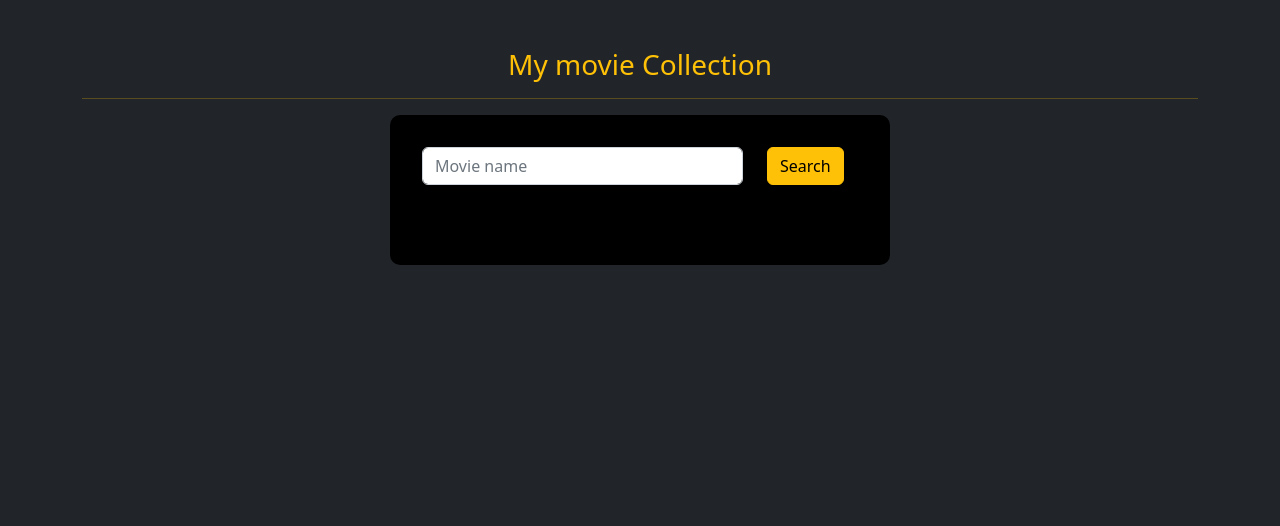
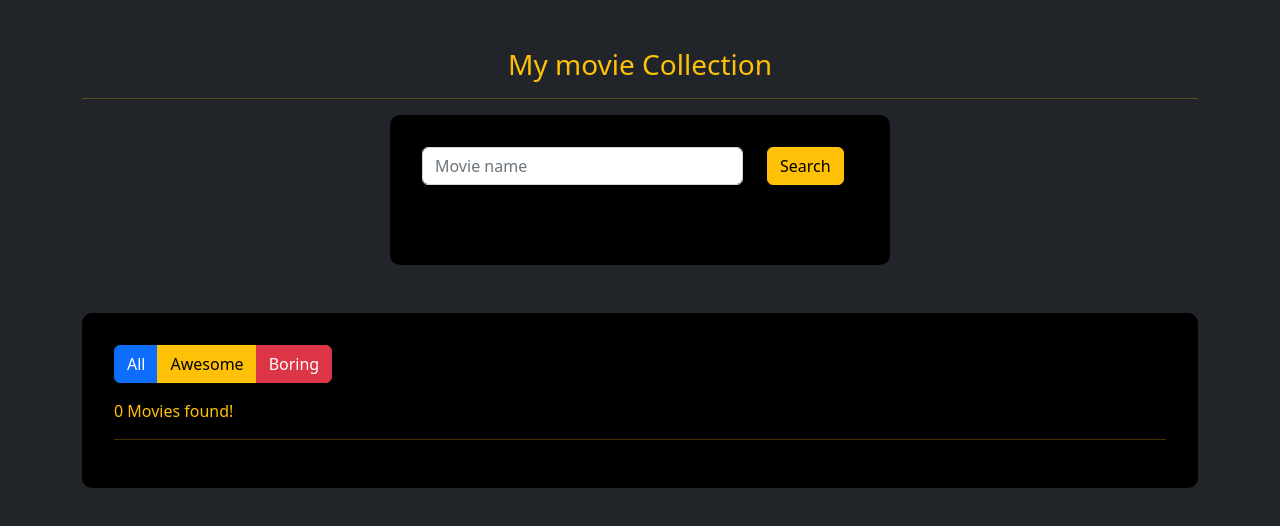
Before and after one commit to get-aakash/movie-api2, a React (Create React App) app: page / in a window 1280 px wide. Shown: the top 526 px of the page. Built offline with nearby package versions, Linux system fonts and the light colour scheme.

Commit message:
adding category of movies

```diff
--- a/src/App.css
+++ b/src/App.css
@@ -9,3 +9,10 @@
   width: 500px;
   margin: auto;
 }
+
+.movie-list{
+  background: #000;
+  padding: 2rem;
+  border-radius: 10px;
+
+}
--- a/src/App.js
+++ b/src/App.js
@@ -2,11 +2,21 @@
 import { useState } from 'react';
 import { Container } from 'react-bootstrap';
 import './App.css';
+import ListContainer from './components/ListContainer';
 import SearchForm from './components/SearchForm';
 
 function App() {
   const[movieList, setMovieList] = useState([])
 
+  const removeMovie = (id) =>{
+    if(!window.confirm("Are you sure you want to delete this movie?")){
+      return;
+    }
+    const filteredMovies = movieList.filter((item) => item.imdbID !== id)
+    setMovieList(filteredMovies)
+
+
+  }
   const addMovie = (movie) =>{
     const filteredMovies = movieList.filter((item) => item.imdbID !== movie.imdbID)
     setMovieList([...filteredMovies, movie])
@@ -19,13 +29,14 @@ function App() {
         <h3 className='text-center'>My movie Collection</h3>
         <hr />
 
-        <SearchForm addMovie={addMovie}/>
+
 
       {/* form section  */}
+      <SearchForm addMovie={addMovie}/>
 
-      {/* card section  */}
 
       {/* list section  */}
+      <ListContainer removeDisplay = {removeMovie} movieList={movieList} />
 
       {/* Buttons  */}
 
--- a/src/components/CustomCard.js
+++ b/src/components/CustomCard.js
@@ -1,20 +1,27 @@
 import React from 'react'
 import { Button, Card } from 'react-bootstrap'
 
-const CustomCard = ({movie, removeDisplay,addMovie}) => {
+const CustomCard = ({ movie = {}, removeDisplay, addMovie }) => {
   return (
-    <Card>
-        <Card.Img src = {movie.Poster}/>
+    <Card style={{ width: "20rem" }}>
+      <Card.Img src={movie.Poster} />
       <Card.Body>
         <Card.Title>{movie.Title}</Card.Title>
         <Card.Text>
           Rating: {movie.imdbRating} <br />Year:{movie.Year}
         </Card.Text>
+        {movie?.type ? (
+          <Button onClick={()=>removeDisplay(movie.imdbID)} variant='danger' className='mt-3 w-100'>Discard</Button>
+        ) :
         <div className='d-flex justify-content-between'>
-                <Button variant='warning'onClick={()=> addMovie({...movie, type:"awesome"})}>Awesome</Button>
-                <Button variant='danger'onClick={()=> addMovie({...movie, type:"boring"})}>Boring</Button>
-            </div>
-            <Button onClick={removeDisplay} variant='danger' className='mt-3 w-100'>Discard</Button>
+          <Button variant='warning' onClick={() => addMovie({ ...movie, type: "awesome" })}>Awesome</Button>
+            <Button variant='danger' onClick={() => addMovie({ ...movie, type: "boring" })}>Boring</Button>
+
+
+          <Button onClick={()=>removeDisplay(movie.imdbID)} variant='danger' className='mt-3 w-100'>Discard</Button>
+          </div>}
+
+
 
       </Card.Body>
     </Card>
--- /dev/null
+++ b/src/components/ListContainer.js
@@ -0,0 +1,39 @@
+import React, { useEffect, useState } from 'react'
+import {Button, ButtonGroup } from 'react-bootstrap'
+import CustomCard from './CustomCard'
+
+const ListContainer = ({movieList, removeDisplay}) => {
+    const [display, setDisplay] = useState([]);
+    useEffect(()=>{setDisplay(movieList)},[setDisplay,movieList]);
+
+    const filterMovie = (type) =>{
+        if(type==="all"){
+            setDisplay(movieList)
+            return;
+        }
+        const filterMovie = movieList.filter((item)=>item.type === type)
+        setDisplay(filterMovie)
+    }
+    return (
+        <div className='movie-list mt-5'>
+
+            <div className='mb-3'>
+                <ButtonGroup aria-label="Basic example">
+                    <Button variant="primary" onClick={()=>filterMovie('all')}>All</Button>
+                    <Button variant="warning" onClick={()=>filterMovie('awesome')}>Awesome</Button>
+                    <Button variant="danger" onClick={()=>filterMovie('boring')}>Boring</Button>
+                </ButtonGroup>
+            </div>
+            <div>{display.length} Movies found!</div>
+            <hr />
+            <div className="list d-flex flex-wrap justify-content-around gap-2">
+                {display.map((item,i)=> <CustomCard removeDisplay={removeDisplay} key={i} showDelete={true} movie={item}/>)}
+
+
+            </div>
+
+        </div>
+    )
+}
+
+export default ListContainer
--- a/src/components/SearchForm.js
+++ b/src/components/SearchForm.js
@@ -22,6 +22,7 @@ function SearchForm({addMovie}) {
     console.log(result)
     if(result.Response === "True"){
       setMovie(result)
+      setError("")
     }else{
       setError(true)
     }
```
Lines whose indentation alone changed are shown as unchanged.
